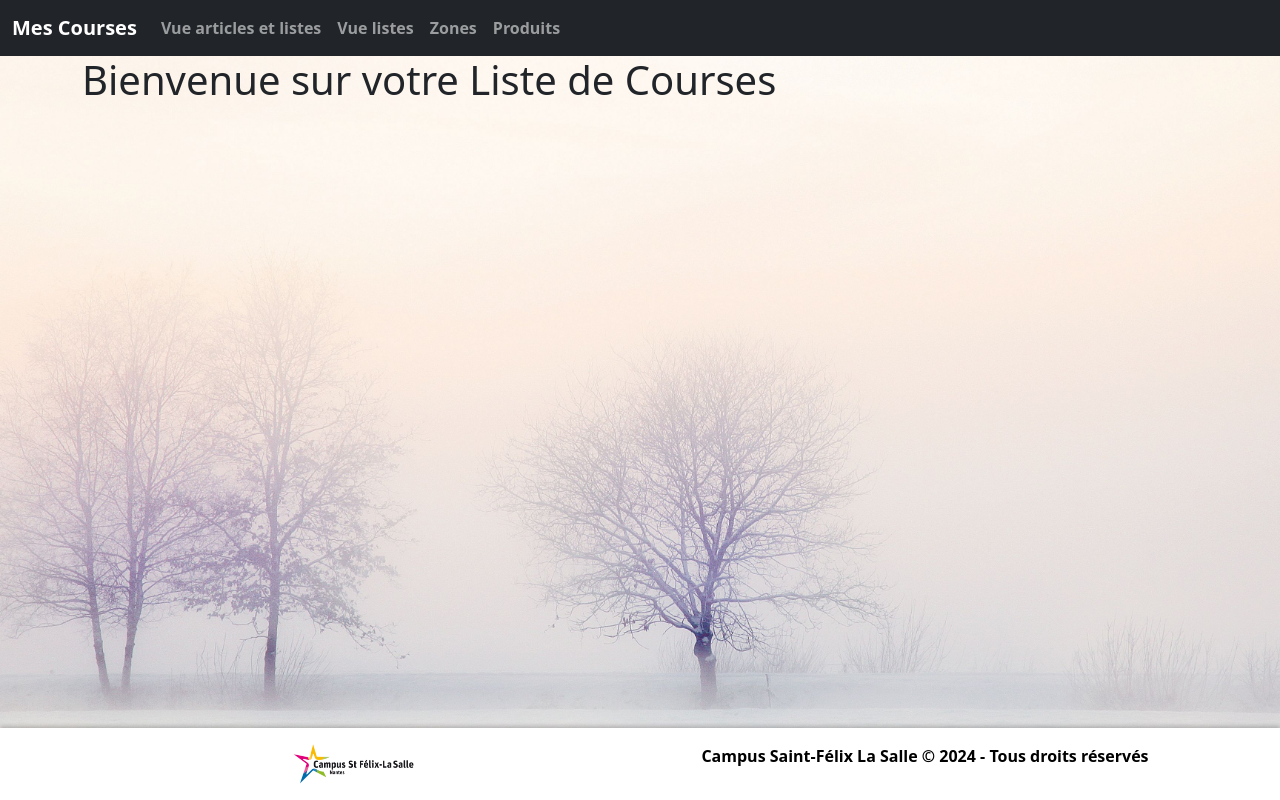
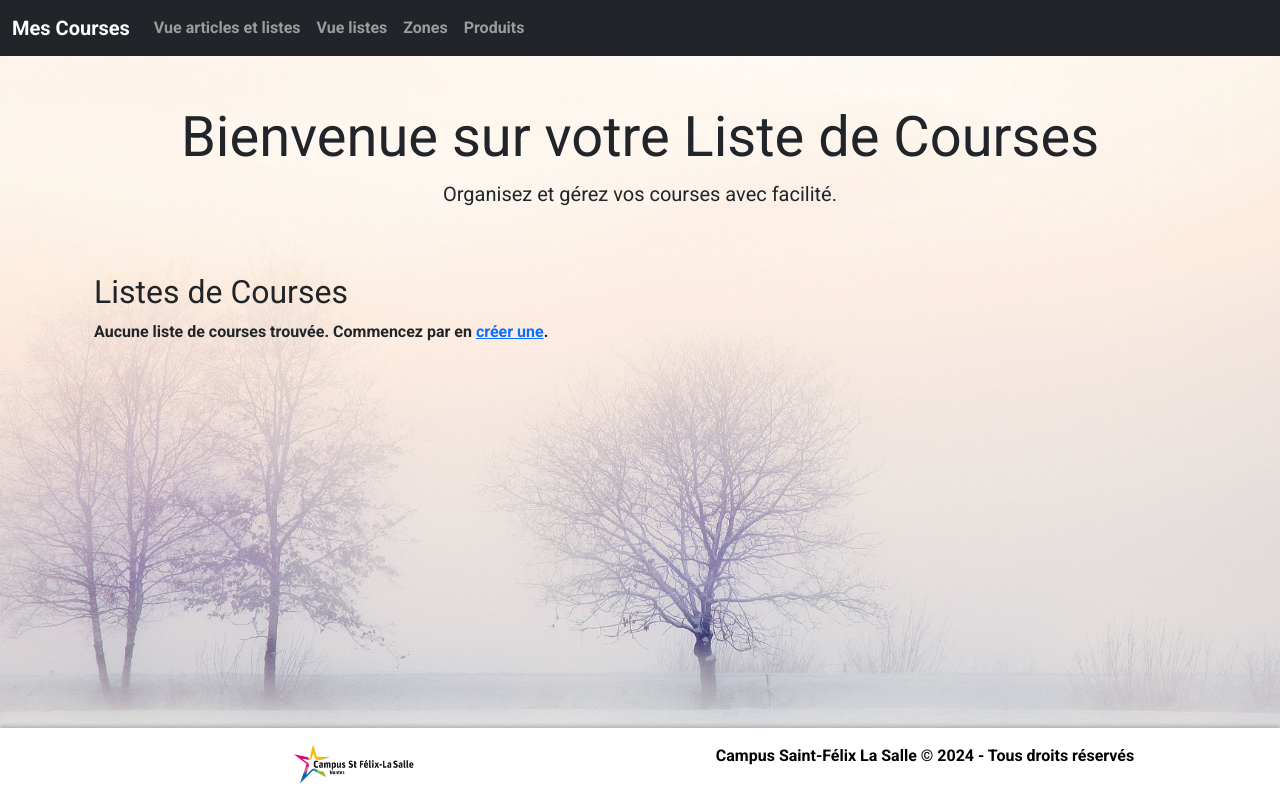
Before and after one commit to Ranak4n/Liste_de_courses, a Symfony app: template templates/main/index.html.twig in a window 1280 px wide. Run offline with Twig, Linux system fonts and the light colour scheme; the template is opened without the code that fills it, so the values that code supplies are empty; some libraries are stand-ins or nearby versions.

Commit message:
div and index update

```diff
--- a/templates/article/index.html.twig
+++ b/templates/article/index.html.twig
@@ -4,7 +4,7 @@
 
 {% block main_content %}
     <div class="container mt-4">
-       <h1 class="mb-4 display-3 text-primary text-shadow text-center">Gestion des Articles et des Listes de Courses</h1>
+       <h1 class="mb-4 display-3 text-primary text-shadow text-center">Gestion des Articles et des Listes</h1>
 
         <div class="row">
             <!-- Colonne de gauche pour les listes de courses -->
@@ -32,7 +32,7 @@
                         {% for liste in listes %}
                             {% set articles = liste.articles|default([]) %}
                             {% if articles|length > 0 %}
-                                <h4>Liste : {{ liste.titre }}</h4>
+                                <h4>{{ liste.titre }}</h4>
                                 <table class="table table-striped table-bordered">
                                     <thead class="table-dark">
                                         <tr class="text-center">
--- a/templates/base.html.twig
+++ b/templates/base.html.twig
@@ -8,7 +8,11 @@
             <link href="https://cdn.jsdelivr.net/npm/bootstrap@5.2.3/dist/css/bootstrap.min.css" rel="stylesheet">
             <link rel="stylesheet" href="https://cdn.jsdelivr.net/npm/bootstrapicons@1.11.2/font/bootstrap-icons.css">
             <link href="https://cdn.jsdelivr.net/npm/bootstrap-icons/font/bootstrap-icons.css" rel="stylesheet">
+            <link href="https://fonts.googleapis.com/css?family=Roboto:400,700&display=swap" rel="stylesheet">
              <style>
+                body, button, input, textarea {
+                    font-family: 'Roboto', sans-serif;
+                }
                 .text-shadow {
                     text-shadow: 2px 2px 4px #000000;
                 }
--- a/templates/liste/index.html.twig
+++ b/templates/liste/index.html.twig
@@ -4,7 +4,7 @@
 
 {% block main_content %}
     <div class="container mt-4">
-        <h1 class="mb-4">Listes de Courses</h1>
+        <h1 class="mb-4 text-shadow">Listes de Courses</h1>
 
         <div class="mb-3">
             <a href="{{ path('liste_new') }}" class="btn btn-success">
--- a/templates/liste/show.html.twig
+++ b/templates/liste/show.html.twig
@@ -28,7 +28,7 @@
         </table>
 
         <div class="my-3">
-            <a href="{{ path('liste_index') }}" class="btn btn-secondary">
+            <a href="{{ path('article_index') }}" class="btn btn-secondary">
                 <i class="bi bi-arrow-left"></i> Retour à la liste
             </a>
             <a href="{{ path('liste_edit', {'id': liste.id}) }}" class="btn btn-primary">
--- a/templates/main/index.html.twig
+++ b/templates/main/index.html.twig
@@ -3,5 +3,25 @@
 {% block title %}Accueil{% endblock %}
 
 {% block main_content %}
-    <h1>Bienvenue sur votre Liste de Courses</h1>
+<div class="py-5 text-center">
+    <h1 class="display-4">Bienvenue sur votre Liste de Courses</h1>
+    <p class="lead">Organisez et gérez vos courses avec facilité.</p>
+</div>
+
+<div class="container">
+    <h2>Listes de Courses</h2>
+    {% if listes|length > 0 %}
+        <div class="list-group">
+            {% for liste in listes %}
+                <a href="{{ path('liste_show', {'id': liste.id}) }}" class="list-group-item list-group-item-action d-flex justify-content-between align-items-center">
+                    {{ liste.titre }}
+                    <span class="badge badge-primary badge-pill">{{ liste.articles|length }}</span>
+                </a>
+            {% endfor %}
+        </div>
+    {% else %}
+        <p>Aucune liste de courses trouvée. Commencez par en <a href="{{ path('liste_new') }}">créer une</a>.</p>
+    {% endif %}
+</div>
+
 {% endblock %}
--- a/templates/produit/index.html.twig
+++ b/templates/produit/index.html.twig
@@ -3,7 +3,8 @@
 {% block title %}Index des Produits{% endblock %}
 
 {% block main_content %}
-    <h1 class="text-shadow">Liste des Produits</h1>
+    <div class="container mt-4">
+        <h1 class="mb-4 text-shadow">Liste des Produits</h1>
 
         <div class="mb-3">
             <a href="{{ path('produit_new') }}" class="btn btn-success">
@@ -51,5 +52,5 @@
         {% else %}
             <div class="alert alert-info">Aucun produit enregistré.</div>
         {% endif %}
-
+    </div>
 {% endblock %}
--- a/templates/zone/index.html.twig
+++ b/templates/zone/index.html.twig
@@ -3,7 +3,8 @@
 {% block title %}Index des Zones{% endblock %}
 
 {% block main_content %}
-    <h1 class="text-shadow">Liste des Zones</h1>
+    <div class="container mt-4">
+        <h1 class="mb-4 text-shadow">Liste des Zones</h1>
 
         <div class="mb-3">
             <a href="{{ path('zone_new') }}" class="btn btn-success">
@@ -71,5 +72,5 @@
         {% else %}
             <div class="alert alert-info">Aucune zone enregistrée.</div>
         {% endif %}
-
+    </div>
 {% endblock %}
```
Also changed, not shown: src/Controller/MainController.php (+6 -2 lines). Lines whose indentation alone changed are shown as unchanged.
